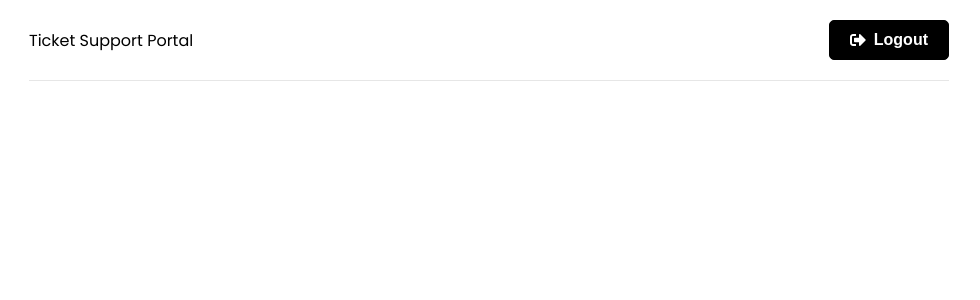
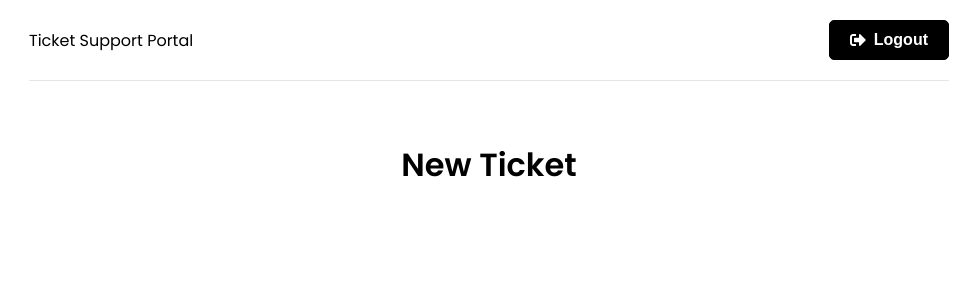
Before and after one commit to rray524/ticket-support, a React (Create React App) app in the folder frontend/: page /new-ticket in a window 1280 px wide. Shown: the top 300 px of the page, without its empty margins (151-1131 px from the left). Built offline with nearby package versions, Linux system fonts and the light colour scheme; sample sign-in values are in the browser's storage.

Commit message:
route guard

```diff
--- a/frontend/src/App.js
+++ b/frontend/src/App.js
@@ -5,6 +5,8 @@
 import Register from "./pages/Register";
 import { ToastContainer } from 'react-toastify'
 import 'react-toastify/dist/ReactToastify.css'
+import NewTicket from './pages/NewTicket';
+import PrivateRoute from './components/PrivateRoute';
 
 function App() {
   return (
@@ -16,6 +18,9 @@
             <Route path="/" element={<Home />} />
             <Route path="/login" element={<Login />} />
             <Route path="/register" element={<Register />} />
+            <Route path='/new-ticket' element={<PrivateRoute />}>
+              <Route path='/new-ticket' element={<NewTicket />} />
+            </Route>
           </Routes>
         </div>
       </Router>
--- /dev/null
+++ b/frontend/src/components/PrivateRoute.jsx
@@ -0,0 +1,16 @@
+import { Navigate, Outlet } from 'react-router-dom'
+import { useAuthStatus } from '../hooks/useAuthStatus'
+import Spinner from './Spinner'
+
+
+const PrivateRoute = () => {
+    const { loggedIn, checkingStatus } = useAuthStatus()
+
+    if (checkingStatus) {
+        return <Spinner />
+    }
+
+    return loggedIn ? <Outlet /> : <Navigate to='/login' />
+}
+
+export default PrivateRoute
--- /dev/null
+++ b/frontend/src/hooks/useAuthStatus.js
@@ -0,0 +1,20 @@
+import { useState, useEffect } from 'react'
+import { useSelector } from 'react-redux'
+
+export const useAuthStatus = () => {
+    const [loggedIn, setLoggedIn] = useState(false)
+    const [checkingStatus, setCheckingStatus] = useState(true)
+
+    const { user } = useSelector((state) => state.auth)
+
+    useEffect(() => {
+        if (user) {
+            setLoggedIn(true)
+        } else {
+            setLoggedIn(false)
+        }
+        setCheckingStatus(false)
+    }, [user])
+
+    return { loggedIn, checkingStatus }
+}
--- /dev/null
+++ b/frontend/src/pages/NewTicket.jsx
@@ -0,0 +1,11 @@
+import React from 'react';
+
+const NewTicket = () => {
+    return (
+        <div>
+            <h1>New Ticket</h1>
+        </div>
+    );
+};
+
+export default NewTicket;
```
